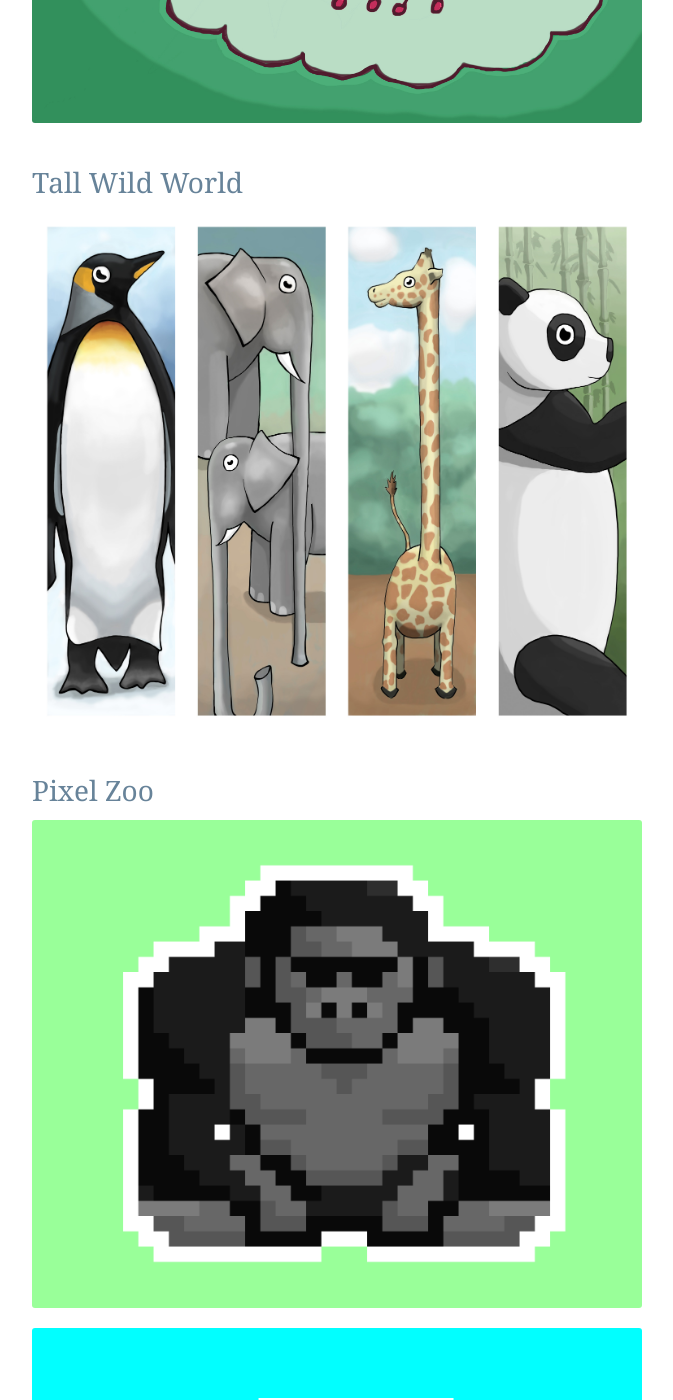
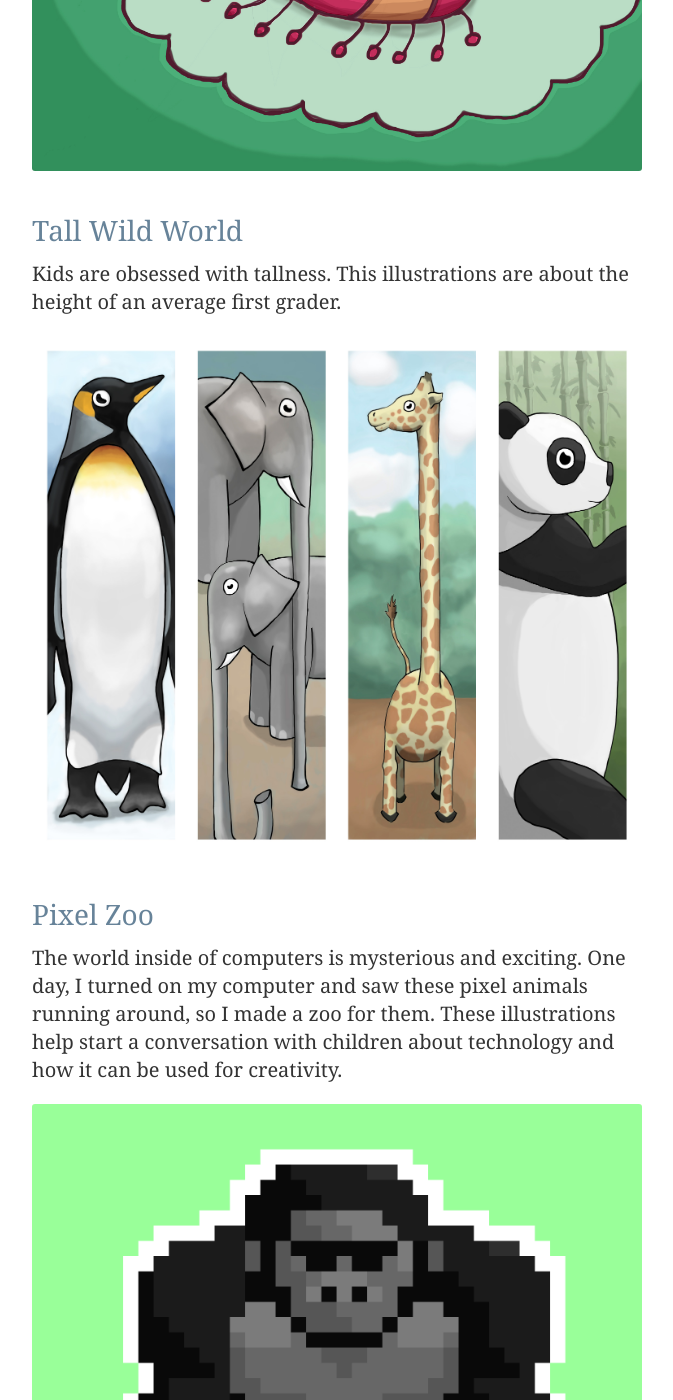
Before and after one commit to kmcgillivray/kmcgillivray.github.io, a Jekyll site: the page built from work/index.md, in a window 1280 px wide and 1400 px high, scrolled down 1909 px. Shown: the whole window, without its empty margins (303-976 px from the left). Built offline with Jekyll 4.4.1, drawn with Linux system fonts in a browser that asks for light colours; some of the changed text lies outside the part shown.

Commit message:
Add descriptions to work page.

```diff
--- a/work/index.md
+++ b/work/index.md
@@ -3,6 +3,8 @@ layout: default
 ---
 
 # Alphabugs
+
+Illustrations of the entire alphabet as bugs.
 
 ![A](/img/A.jpg)
 ![B](/img/B.jpg)
@@ -10,9 +12,13 @@ layout: default
 
 # Tall Wild World
 
+Kids are obsessed with tallness. This illustrations are about the height of an average first grader.
+
 ![Tall Wild World](/img/tall-wild-world.jpg)
 
 # Pixel Zoo
+
+The world inside of computers is mysterious and exciting. One day, I turned on my computer and saw these pixel animals running around, so I made a zoo for them. These illustrations help start a conversation with children about technology and how it can be used for creativity.
 
 ![Pixel Gorilla](/img/pixel-gorilla.jpg)
 ![Pixel Penguin](/img/pixel-penguin.jpg)
@@ -21,7 +27,16 @@ layout: default
 # Paintings and Drawings
 
 ![Betta Fish](/img/cherry.jpg)
+*Betta Fish*. Digital.
+
 ![Koi](/img/koi.jpg)
+*Koi Fish*. Digital.
+
 ![Madame Loeser](/img/madame-loeser2.gif)
+*Madame Loeser*. Digital. Remix of [Lady with a Dove: Madame Loeser](http://www.tate.org.uk/art/artworks/brett-lady-with-a-dove-madame-loeser-n03393) by John Brett for Tate Britain's Late at Tate GIF Party.
+
 ![Pitcher](/img/pitcher.jpg)
+*Pitcher*. Oil.
+
 ![Value Sketch](/img/value-sketch.jpg)
+*Value Sketch*. Digial. This sketch is an example of my experiments with translating traditional oil painting techniques to digital work.
```
